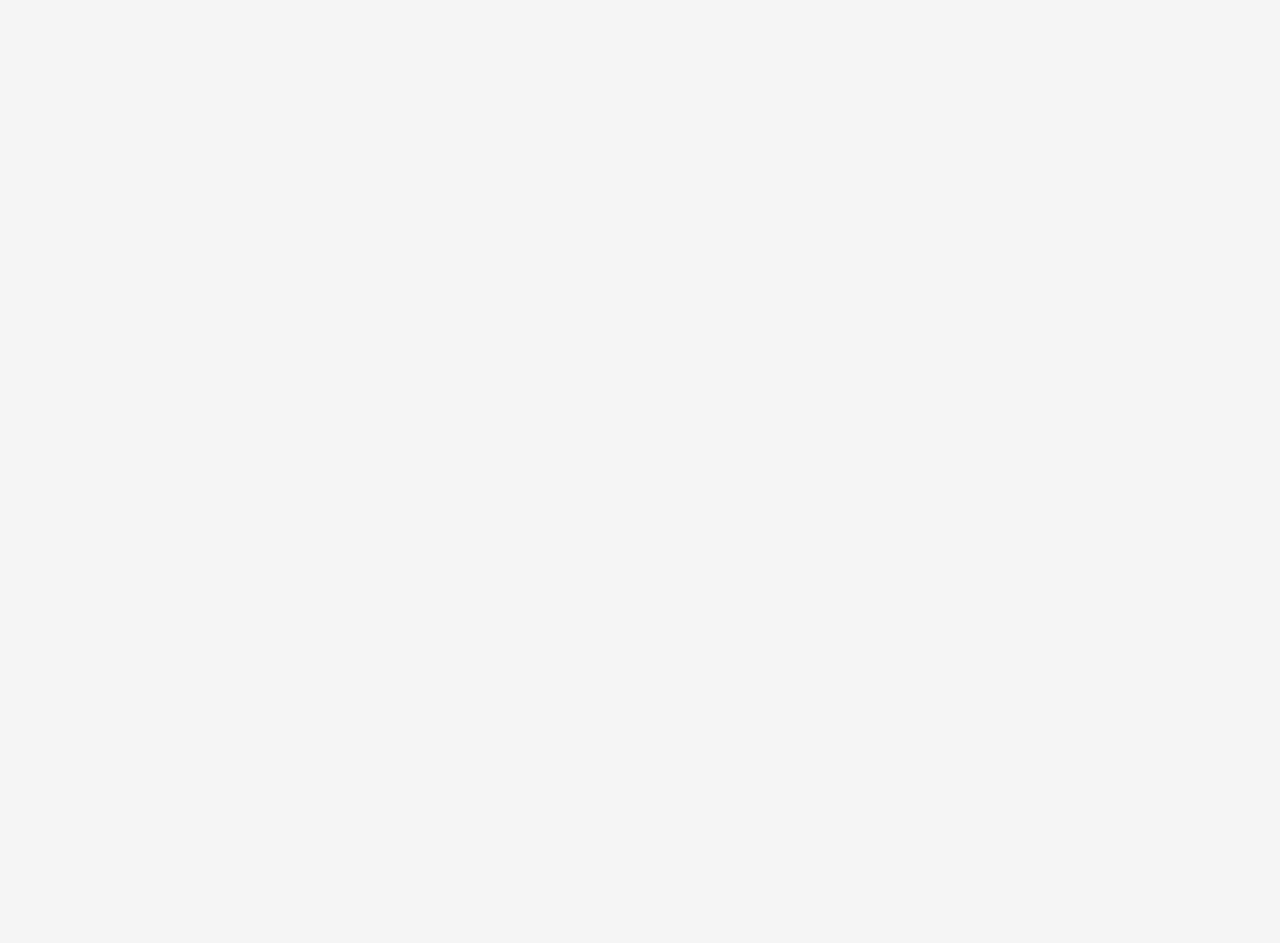
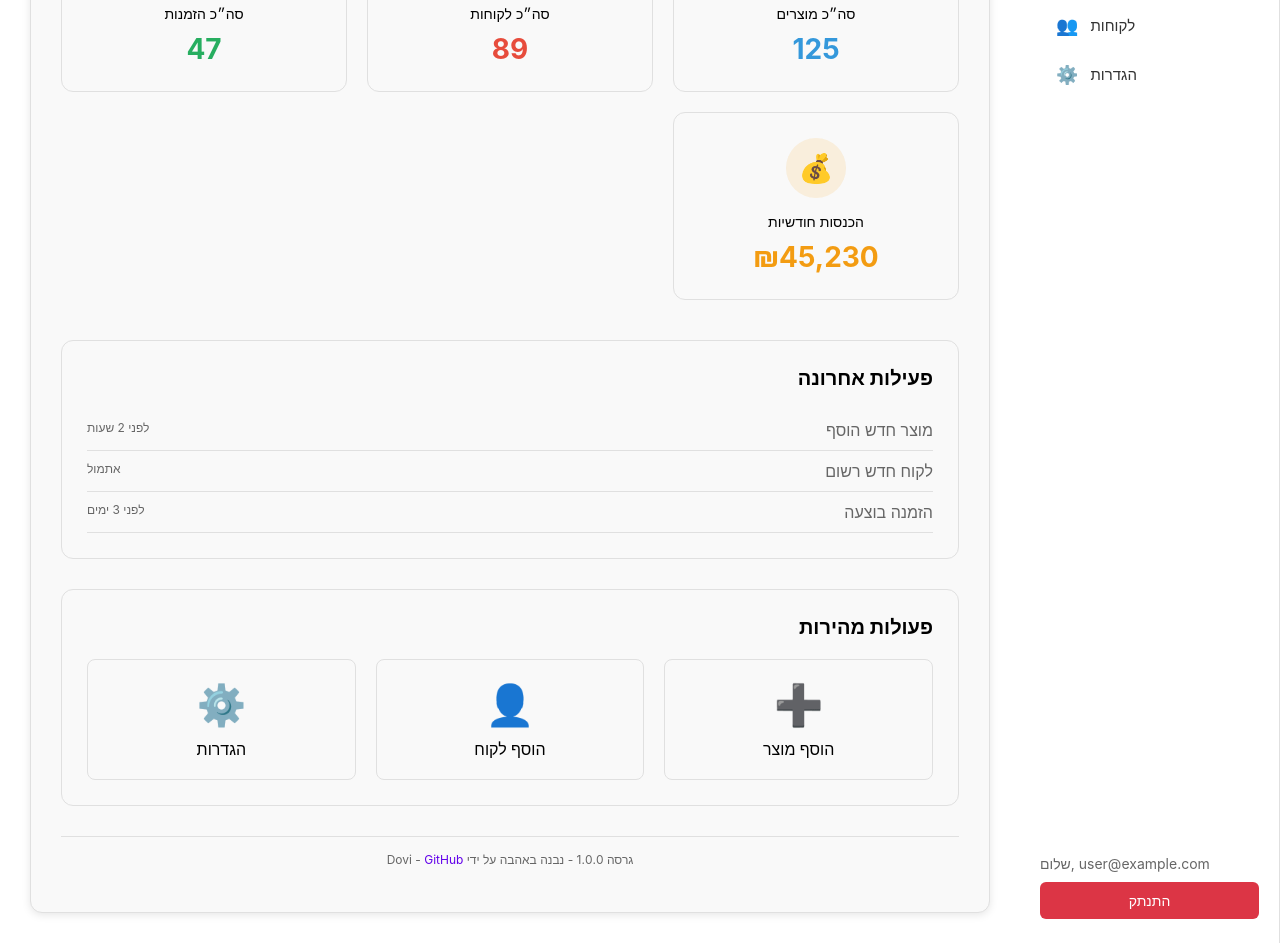
Before and after one commit to dovi20/crm_v2, a Next.js app: page / in a window 1280 px wide. Before the commit this address had no page. Shown: the part 240-1183 px from the top of the page. Before the commit the page ends 800 px from the top, so only its background shows below. Built offline with nearby package versions, Linux system fonts and the light colour scheme; no server answers; sample sign-in values are in the browser's storage.

Commit message:
add dashboard tab

```diff
--- a/components/DashboardLayout.js
+++ b/components/DashboardLayout.js
@@ -36,6 +36,28 @@ export default function DashboardLayout({ children, currentTab }) {
     return () => window.removeEventListener('resize', handleResize);
   }, []);
 
+  const theme = {
+    outerBackground: darkMode ? '#121212' : '#ffffff',
+    sidebarBackground: darkMode ? '#1e1e1e' : '#ffffff',
+    sidebarBorder: darkMode ? '#333' : '#e0e0e0',
+    sidebarText: darkMode ? '#e0e0e0' : '#333',
+    innerBackground: darkMode ? '#1e1e1e' : '#ffffff',
+    tabActive: darkMode ? '#bb86fc' : '#6200ea',
+    tabHover: darkMode ? '#333' : '#f5f5f5',
+    tabInactive: 'transparent',
+    textPrimary: darkMode ? '#ffffff' : '#000000',
+    textSecondary: darkMode ? '#b0b0b0' : '#666666',
+    cardBackground: darkMode ? '#2a2a2a' : '#f9f9f9',
+    buttonPrimary: darkMode ? '#bb86fc' : '#6200ea',
+    buttonDanger: '#dc3545',
+    shadow: darkMode ? '0 2px 8px rgba(0, 0, 0, 0.3)' : '0 2px 8px rgba(0, 0, 0, 0.1)',
+    border: darkMode ? '#333' : '#e0e0e0'
+  };
+
+  const toggleDarkMode = () => {
+    setDarkMode(!darkMode);
+  };
+
   useEffect(() => {
     if (status === 'loading') return;
     if (!session) router.push('/login');
@@ -45,7 +67,7 @@ export default function DashboardLayout({ children, currentTab }) {
     return (
       <div style={{
         minHeight: '100vh',
-        background: 'linear-gradient(135deg, #667eea 0%, #764ba2 100%)',
+        backgroundColor: theme.outerBackground,
         display: 'flex',
         alignItems: 'center',
         justifyContent: 'center',
@@ -53,18 +75,18 @@ export default function DashboardLayout({ children, currentTab }) {
       }}>
         <div style={{
           textAlign: 'center',
-          color: 'white'
+          color: theme.textPrimary
         }}>
           <div style={{
-            width: '60px',
-            height: '60px',
-            border: '4px solid rgba(255, 255, 255, 0.3)',
-            borderTop: '4px solid white',
+            width: '48px',
+            height: '48px',
+            border: `3px solid ${theme.border}`,
+            borderTop: `3px solid ${theme.tabActive}`,
             borderRadius: '50%',
-            margin: '0 auto 20px',
+            margin: '0 auto 16px',
             animation: 'spin 1s linear infinite'
           }}></div>
-          <h2 style={{ margin: 0, fontSize: '24px' }}>טוען...</h2>
+          <h3 style={{ margin: 0, fontSize: '18px', fontWeight: '500' }}>טוען...</h3>
         </div>
       </div>
     );
@@ -74,22 +96,8 @@ export default function DashboardLayout({ children, currentTab }) {
     return null;
   }
 
-  const theme = {
-    outerBackground: darkMode ? '#1a1a1a' : '#f8f9fa',
-    sidebarBackground: darkMode ? '#34495e' : '#f8f9fa',
-    sidebarText: darkMode ? 'white' : '#333',
-    innerBackground: darkMode ? '#2a2a2a' : 'white',
-    tabActive: darkMode ? '#444' : '#0070f3',
-    tabInactive: darkMode ? '#3a3a3a' : '#f8f9fa',
-    textPrimary: darkMode ? 'white' : '#333',
-    textSecondary: darkMode ? '#ccc' : '#6c757d',
-    cardBackground: darkMode ? '#3a3a3a' : '#f8f9fa',
-    buttonPrimary: 'linear-gradient(135deg, #0070f3, #0051cc)',
-    buttonDanger: 'linear-gradient(135deg, #dc3545, #c82333)',
-    shadow: darkMode ? '0 10px 40px rgba(0, 0, 0, 0.3)' : '0 10px 40px rgba(0, 0, 0, 0.1)'
-  };
-
   const tabs = [
+    { id: 'index', label: 'דאשבורד', icon: '🏠', color: '#9b59b6', href: '/' },
     { id: 'products', label: 'מוצרים', icon: '📦', color: '#3498db', href: '/products' },
     { id: 'customers', label: 'לקוחות', icon: '👥', color: '#e74c3c', href: '/customers' },
     { id: 'settings', label: 'הגדרות', icon: '⚙️', color: '#27ae60', href: '/settings' }
@@ -99,24 +107,24 @@ export default function DashboardLayout({ children, currentTab }) {
     <div style={{
       minHeight: '100vh',
       backgroundColor: theme.outerBackground,
-      fontFamily: 'Arial, sans-serif',
-      direction: 'rtl',
-      padding: '10px'
+      fontFamily: 'Inter, sans-serif',
+      direction: 'rtl'
     }}>
       {isMobile && (
         <button
           onClick={() => setIsSidebarOpen(!isSidebarOpen)}
           style={{
             position: 'absolute',
-            top: '20px',
-            left: '20px',
+            top: '15px',
+            left: '15px',
             backgroundColor: theme.sidebarBackground,
             color: theme.sidebarText,
-            border: 'none',
-            padding: '10px',
-            borderRadius: '5px',
+            border: `1px solid ${theme.border}`,
+            padding: '8px',
+            borderRadius: '6px',
             cursor: 'pointer',
-            zIndex: 1001
+            zIndex: 1001,
+            boxShadow: theme.shadow
           }}
         >
           ☰
@@ -124,24 +132,23 @@ export default function DashboardLayout({ children, currentTab }) {
       )}
       <div style={{
         display: 'grid',
-        gridTemplateColumns: '280px 1fr',
-        gap: '20px',
-        minHeight: 'calc(100vh - 20px)'
+        gridTemplateColumns: '260px 1fr',
+        minHeight: '100vh'
       }}
       className="dashboard-wrapper">
         {/* Sidebar */}
         <div style={{
-          width: '280px',
+          width: '260px',
           backgroundColor: theme.sidebarBackground,
           color: theme.sidebarText,
-          padding: '20px',
-          boxShadow: theme.shadow,
+          padding: '24px 20px',
+          borderRight: `1px solid ${theme.sidebarBorder}`,
           display: isMobile ? (isSidebarOpen ? 'flex' : 'none') : 'flex',
           flexDirection: 'column',
           position: isMobile ? 'fixed' : 'static',
           top: isMobile ? '0' : 'auto',
           left: isMobile ? '0' : 'auto',
-          height: isMobile ? '100vh' : 'auto',
+          height: isMobile ? '100vh' : '100%',
           zIndex: isMobile ? '1000' : 'auto',
           direction: 'ltr'
         }}>
@@ -160,21 +167,20 @@ export default function DashboardLayout({ children, currentTab }) {
                 <a style={{ textDecoration: 'none' }}>
                   <div
                     style={{
-                      backgroundColor: currentTab === tab.id ? (darkMode ? 'rgba(255,255,255,0.15)' : 'rgba(255,255,255,0.1)') : 'transparent',
-                      padding: '15px 20px',
-                      marginBottom: '10px',
+                      backgroundColor: currentTab === tab.id ? theme.tabActive : 'transparent',
+                      color: currentTab === tab.id ? 'white' : theme.sidebarText,
+                      padding: '12px 16px',
+                      marginBottom: '4px',
                       borderRadius: '8px',
                       cursor: 'pointer',
-                      transition: 'all 0.3s ease',
+                      transition: 'all 0.2s ease',
                       display: 'flex',
                       alignItems: 'center',
-                      gap: '15px',
-                      borderLeft: currentTab === tab.id ? `4px solid ${tab.color}` : '4px solid transparent'
+                      gap: '12px'
                     }}
                     onMouseOver={(e) => {
                       if (currentTab !== tab.id) {
-                        const rgba = darkMode ? 'rgba(255,255,255,0.1)' : 'rgba(255,255,255,0.05)';
-                        e.target.style.backgroundColor = rgba;
+                        e.target.style.backgroundColor = theme.tabHover;
                       }
                     }}
                     onMouseOut={(e) => {
@@ -183,11 +189,10 @@ export default function DashboardLayout({ children, currentTab }) {
                       }
                     }}
                   >
-                    <span style={{ fontSize: '20px', color: tab.color }}>{tab.icon}</span>
+                    <span style={{ fontSize: '18px', color: currentTab === tab.id ? 'white' : tab.color }}>{tab.icon}</span>
                     <span style={{
-                      color: theme.sidebarText,
-                      fontSize: '16px',
-                      fontWeight: currentTab === tab.id ? 'bold' : 'normal'
+                      fontSize: '15px',
+                      fontWeight: currentTab === tab.id ? '600' : '400'
                     }}>{tab.label}</span>
                   </div>
                 </a>
@@ -200,20 +205,21 @@ export default function DashboardLayout({ children, currentTab }) {
           }}>
             <div style={{
               fontSize: '14px',
-              color: darkMode ? '#ccc' : '#bdc3c7',
+              color: theme.textSecondary,
               marginBottom: '10px'
             }}>
               שלום, {session.user?.username || session.user?.email}
             </div>
             <button onClick={handleSignOut} style={{
-              backgroundColor: '#e74c3c',
+              backgroundColor: theme.buttonDanger,
               color: 'white',
               border: 'none',
               padding: '10px 15px',
-              borderRadius: '5px',
+              borderRadius: '6px',
               cursor: 'pointer',
               width: '100%',
-              fontSize: '14px'
+              fontSize: '14px',
+              fontWeight: '500'
             }}>
               התנתק
             </button>
@@ -224,23 +230,24 @@ export default function DashboardLayout({ children, currentTab }) {
         <div style={{
           flex: 1,
           padding: '30px',
-          backgroundColor: darkMode ? theme.innerBackground : '#f0f2f5'
+          backgroundColor: theme.innerBackground
         }}>
           <div style={{
-            backgroundColor: darkMode ? '#2a2a2a' : 'white',
+            backgroundColor: theme.cardBackground,
+            border: `1px solid ${theme.border}`,
             borderRadius: '12px',
             padding: '30px',
             minHeight: 'calc(100vh - 120px)',
             boxShadow: theme.shadow,
             animation: 'fadeIn 0.3s ease-in-out'
           }}>
-            {typeof children === 'function' ? children(darkMode) : children}
+            {typeof children === 'function' ? children(darkMode, toggleDarkMode) : children}
             {/* Footer inside content */}
             <div style={{
               marginTop: '30px',
               padding: '15px',
               backgroundColor: 'transparent',
-              borderTop: `1px solid ${theme.cardBackground}`,
+              borderTop: `1px solid ${theme.border}`,
               textAlign: 'center',
               fontSize: '12px',
               color: theme.textSecondary
--- a/pages/index.js
+++ b/pages/index.js
@@ -1,12 +1,168 @@
-import { useRouter } from 'next/router';
-import { useEffect } from 'react';
+import DashboardLayout from '../components/DashboardLayout';
+import Link from 'next/link';
 
 export default function Home() {
-  const router = useRouter();
+  return (
+    <DashboardLayout currentTab="index">
+      {(darkMode) => (
+        <DashboardContent darkMode={darkMode} />
+      )}
+    </DashboardLayout>
+  );
+}
 
-  useEffect(() => {
-    router.push('/products');
-  }, [router]);
+function DashboardContent({ darkMode }) {
+  const theme = {
+    textPrimary: darkMode ? '#ffffff' : '#000000',
+    textSecondary: darkMode ? '#b0b0b0' : '#666666',
+    cardBackground: darkMode ? '#2a2a2a' : '#f9f9f9',
+    buttonPrimary: darkMode ? '#bb86fc' : '#6200ea',
+    successColor: '#27ae60',
+    warningColor: '#f39c12',
+    infoColor: '#3498db',
+    border: darkMode ? '#333' : '#e0e0e0',
+  };
 
-  return null;
+  // Mock statistics (replace with real data)
+  const stats = {
+    totalProducts: 125,
+    totalCustomers: 89,
+    totalOrders: 47,
+    revenue: '₪45,230'
+  };
+
+  const quickActions = [
+    { label: 'הוסף מוצר', icon: '➕', href: '/products', color: theme.successColor },
+    { label: 'הוסף לקוח', icon: '👤', href: '/customers', color: theme.infoColor },
+    { label: 'הגדרות', icon: '⚙️', href: '/settings', color: theme.warningColor }
+  ];
+
+  return (
+    <div>
+      <h1 style={{ color: theme.textPrimary, marginBottom: '30px', fontSize: '28px' }}>דאשבורד</h1>
+
+      {/* Statistics Cards */}
+      <div style={{
+        display: 'grid',
+        gridTemplateColumns: 'repeat(auto-fit, minmax(250px, 1fr))',
+        gap: '20px',
+        marginBottom: '40px'
+      }}>
+        <StatCard title="סה״כ מוצרים" value={stats.totalProducts} icon="📦" color="#3498db" theme={theme} />
+        <StatCard title="סה״כ לקוחות" value={stats.totalCustomers} icon="👥" color="#e74c3c" theme={theme} />
+        <StatCard title="סה״כ הזמנות" value={stats.totalOrders} icon="📋" color="#27ae60" theme={theme} />
+        <StatCard title="הכנסות חודשיות" value={stats.revenue} icon="💰" color="#f39c12" theme={theme} />
+      </div>
+
+      {/* Recent Activity */}
+      <div style={{
+        backgroundColor: theme.cardBackground,
+        border: `1px solid ${theme.border}`,
+        borderRadius: '12px',
+        padding: '25px',
+        marginBottom: '30px'
+      }}>
+        <h2 style={{ color: theme.textPrimary, margin: '0 0 20px 0', fontSize: '20px' }}>פעילות אחרונה</h2>
+        <div style={{ color: theme.textSecondary }}>
+          <div style={{ display: 'flex', justifyContent: 'space-between', padding: '10px 0', borderBottom: `1px solid ${theme.border}` }}>
+            <span>מוצר חדש הוסף</span>
+            <span style={{ fontSize: '12px' }}>לפני 2 שעות</span>
+          </div>
+          <div style={{ display: 'flex', justifyContent: 'space-between', padding: '10px 0', borderBottom: `1px solid ${theme.border}` }}>
+            <span>לקוח חדש רשום</span>
+            <span style={{ fontSize: '12px' }}>אתמול</span>
+          </div>
+          <div style={{ display: 'flex', justifyContent: 'space-between', padding: '10px 0', borderBottom: `1px solid ${theme.border}` }}>
+            <span>הזמנה בוצעה</span>
+            <span style={{ fontSize: '12px' }}>לפני 3 ימים</span>
+          </div>
+        </div>
+      </div>
+
+      {/* Quick Actions */}
+      <div style={{
+        backgroundColor: theme.cardBackground,
+        border: `1px solid ${theme.border}`,
+        borderRadius: '12px',
+        padding: '25px'
+      }}>
+        <h2 style={{ color: theme.textPrimary, margin: '0 0 20px 0', fontSize: '20px' }}>פעולות מהירות</h2>
+        <div style={{
+          display: 'grid',
+          gridTemplateColumns: 'repeat(auto-fit, minmax(200px, 1fr))',
+          gap: '20px'
+        }}>
+          {quickActions.map(action => (
+            <ActionCard key={action.label} action={action} theme={theme} />
+          ))}
+        </div>
+      </div>
+    </div>
+  );
 }
+
+function ActionCard({ action, theme }) {
+  return (
+    <Link href={action.href} style={{ textDecoration: 'none' }}>
+      <div
+        style={{
+          backgroundColor: theme.cardBackground,
+          border: `1px solid ${theme.border}`,
+          borderRadius: '8px',
+          padding: '20px',
+          cursor: 'pointer',
+          transition: 'all 0.2s ease',
+          textAlign: 'center'
+        }}
+        onMouseEnter={(e) => {
+          e.target.style.transform = 'translateY(-2px)';
+          e.target.style.boxShadow = `0 4px 12px ${theme.shadow}`;
+        }}
+        onMouseLeave={(e) => {
+          e.target.style.transform = 'translateY(0)';
+          e.target.style.boxShadow = 'none';
+        }}
+      >
+        <span style={{ fontSize: '40px', marginBottom: '10px', display: 'block', color: action.color }}>{action.icon}</span>
+        <span style={{ color: theme.textPrimary, fontWeight: '500' }}>{action.label}</span>
+      </div>
+    </Link>
+  );
+}
+
+function StatCard({ title, value, icon, color, theme }) {
+  return (
+    <div style={{
+      backgroundColor: theme.cardBackground,
+      border: `1px solid ${theme.border}`,
+      borderRadius: '12px',
+      padding: '25px',
+      textAlign: 'center'
+    }}>
+      <div style={{
+        width: '60px',
+        height: '60px',
+        borderRadius: '50%',
+        backgroundColor: color + '20',
+        display: 'flex',
+        alignItems: 'center',
+        justifyContent: 'center',
+        margin: '0 auto 15px'
+      }}>
+        <span style={{ fontSize: '28px', color: color }}>{icon}</span>
+      </div>
+      <h3 style={{
+        color: theme.textPrimary,
+        margin: '0 0 10px 0',
+        fontSize: '14px',
+        fontWeight: '400'
+      }}>{title}</h3>
+      <p style={{
+        color: color,
+        margin: '0',
+        fontSize: '28px',
+        fontWeight: 'bold'
+      }}>{value}</p>
+    </div>
+  );
+}
```
Also changed, not shown: pages/settings.js (+24 -12 lines).
